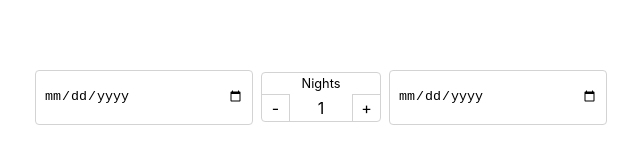
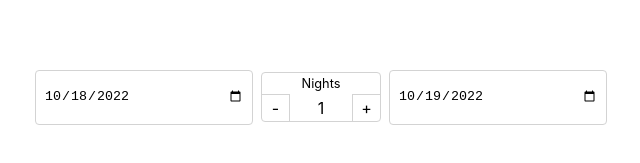
Before and after one commit to alexpopovme/dates-ts, a Vue app: page / in a window 1280 px wide. Shown: the part 303-466 px from the top of the page, without its empty margins (319-959 px from the left). Built offline with nearby package versions, Linux system fonts and the light colour scheme.

Commit message:
Add tests for DateInput component. Refactor reservationData initializing. Refactor dates formatting methods. Add locale en-GB in formatting to keep the same date format on different env.

```diff
--- a/package.json
+++ b/package.json
@@ -6,7 +6,8 @@
   "scripts": {
     "dev": "vite",
     "build": "vue-tsc --noEmit && vite build --base=/dates-ts/",
-    "preview": "vite preview"
+    "preview": "vite preview",
+    "test": "vitest run"
   },
   "dependencies": {
     "vue": "^3.2.37"
@@ -14,6 +15,7 @@
   "devDependencies": {
     "@vitejs/plugin-vue": "^3.1.0",
     "@vue/test-utils": "^2.1.0",
+    "jsdom": "^20.0.1",
     "typescript": "^4.6.4",
     "vite": "^3.1.0",
     "vitest": "^0.24.3",
--- a/src/App.vue
+++ b/src/App.vue
@@ -1,23 +1,12 @@
 <script setup lang="ts">
-import { reactive } from 'vue'
-import { dateMsToString, getCurrDate, oneDayInMs } from './utils'
 import DateInput from './components/DateInput.vue'
 import NightsCounter from './components/NightsCounter.vue'
-import { ReservationData } from './types/common'
+import { initReservationData } from './utils/initReservationData'
 
-const currDate = getCurrDate()
-const initialNights = 1
-
-const reservationData: ReservationData = reactive({
-  dateIn: currDate.str,
-  dateOut: dateMsToString( oneDayInMs * initialNights + currDate.ms),
-  nights: initialNights
-})
-
+const reservationData = initReservationData(1)
 const updateDateOut = (newDateOut: string) => {
   reservationData.dateOut = newDateOut
 }
-
 const updateNights = (val: number) => {
   reservationData.nights = val
 }
--- a/src/components/DateInput.vue
+++ b/src/components/DateInput.vue
@@ -1,6 +1,6 @@
 <script setup lang="ts">
 import { watch } from 'vue'
-import { ReservationData } from '../types/common'
+import { ReservationData } from '../../types/common'
 import {
   oneDayInMs,
   dateStringToMs,
--- a/src/components/NightsCounter.vue
+++ b/src/components/NightsCounter.vue
@@ -1,7 +1,7 @@
 <script setup lang="ts">
 import { watch } from 'vue'
 import { oneDayInMs, dateStringToMs } from '../utils'
-import { ReservationData } from '../types/common'
+import { ReservationData } from '../../types/common'
 
 /*
 * Note: At the moment Vue v3.2.37 doesn't support direct
--- a/src/utils/index.ts
+++ b/src/utils/index.ts
@@ -1,20 +1,22 @@
-const formatDateString = (date: string): string => date.split('/').reverse().join('-')
-
 // improve: break to separate variables (minMs, hourMs etc.) to avoid magic numbers
 export const oneDayInMs = 1000 * 3600 * 24
+
+export const formatDateString = (date: string): string => date.split('/').reverse().join('-')
+
+export const dateToLocaleStr = (date: Date) => date.toLocaleDateString('en-GB')
 
 export const dateStringToMs = (dateString: string): number => {
   return new Date(dateString).getTime()
 }
 
 export const dateMsToString = (ms: number): string => {
-  return formatDateString(new Date(ms).toLocaleDateString())
+  return formatDateString(dateToLocaleStr(new Date(ms)))
 }
 
 export const getCurrDate = (): { ms: number, str: string } => {
   const d = new Date()
   return {
     ms: d.getTime(),
-    str: formatDateString(d.toLocaleDateString())
+    str: formatDateString(dateToLocaleStr(d))
   }
 }
--- /dev/null
+++ b/src/utils/initReservationData.ts
@@ -0,0 +1,13 @@
+import { reactive } from 'vue'
+import { dateMsToString, getCurrDate, oneDayInMs } from './index'
+import { ReservationData } from '../../types/common'
+
+const currDate = getCurrDate()
+
+export const initReservationData = (initialNights: number = 1): ReservationData => {
+  return reactive({
+    dateIn: currDate.str,
+    dateOut: dateMsToString( oneDayInMs * initialNights + currDate.ms),
+    nights: initialNights
+  })
+}
--- a/tsconfig.json
+++ b/tsconfig.json
@@ -11,8 +11,9 @@
     "isolatedModules": true,
     "esModuleInterop": true,
     "lib": ["ESNext", "DOM"],
-    "skipLibCheck": true
+    "skipLibCheck": true,
+    "types": ["vitest/globals"]
   },
-  "include": ["src/**/*.ts", "src/**/*.d.ts", "src/**/*.tsx", "src/**/*.vue"],
+  "include": ["src/**/*.ts", "src/**/*.d.ts", "src/**/*.tsx", "src/**/*.vue", "test/**/*.ts"],
   "references": [{ "path": "./tsconfig.node.json" }]
 }
--- a/vite.config.ts
+++ b/vite.config.ts
@@ -1,7 +1,14 @@
+/// <reference types="vitest" />
+
 import { defineConfig } from 'vite'
 import vue from '@vitejs/plugin-vue'
 
 // https://vitejs.dev/config/
 export default defineConfig({
-  plugins: [vue()]
+  plugins: [vue()],
+  test: {
+    globals: true,
+    environment: 'jsdom',
+    reporters: 'verbose'
+  }
 })
```
Also changed, not shown: types/common.d.ts (renamed from src/types/common.d.ts), 2 other files (tests, documents, lock files or other folders).
